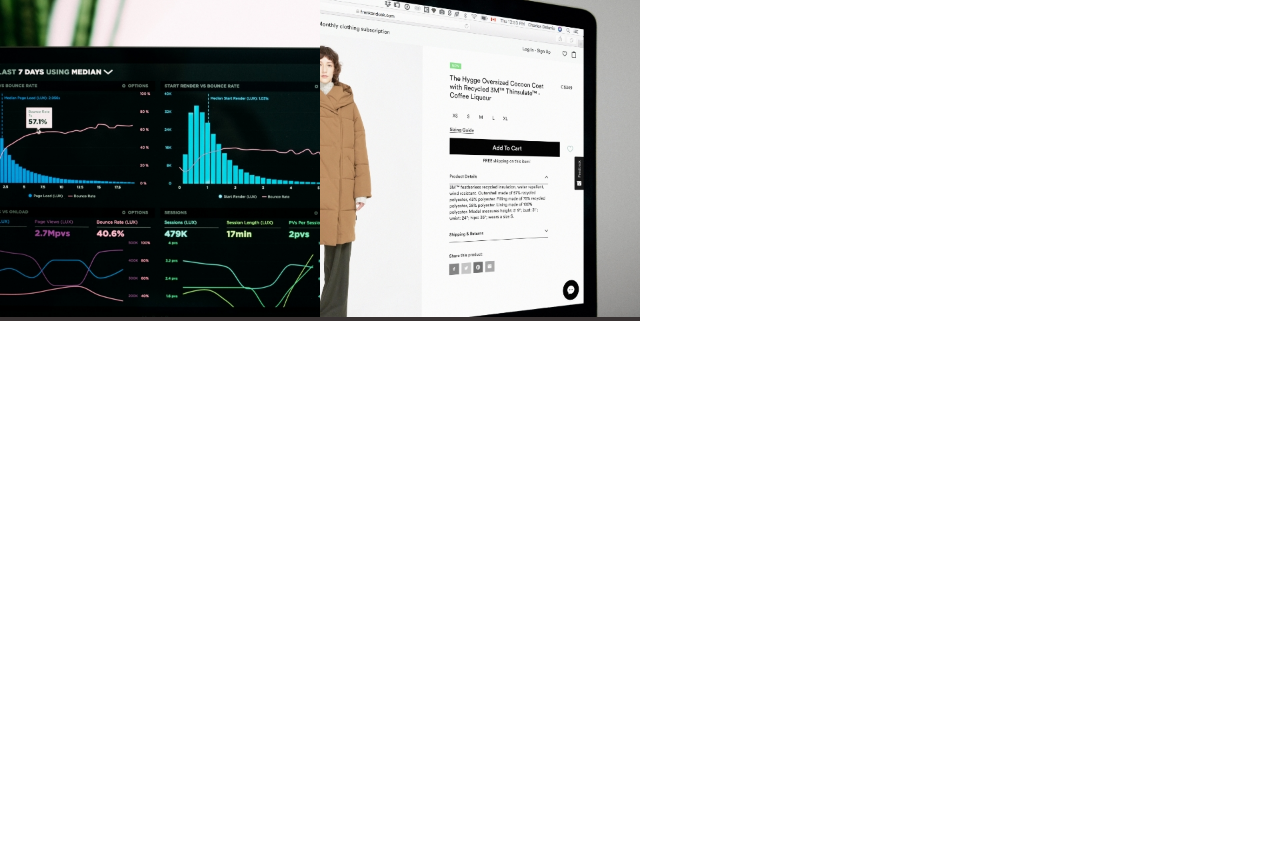
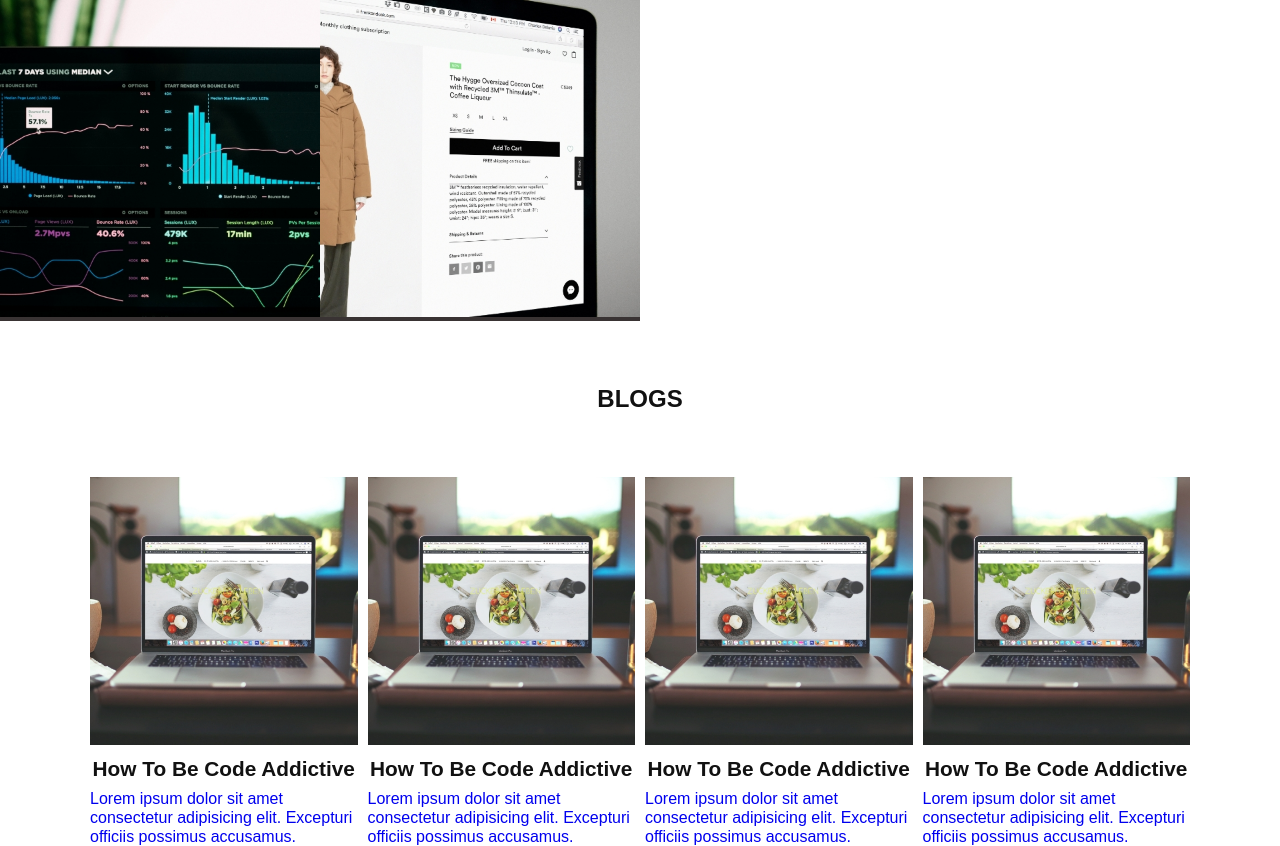
Before and after one commit to Gilbertelnino/My-Brand-Gilbert, a plain HTML site: page UI/index.html in a window 1280 px wide. Shown: the part 2401-3247 px from the top of the page. Before the commit the page ends 2722 px from the top, so only its background shows below. Drawn offline with Linux system fonts and the light colour scheme.

Commit message:
adding blog

```diff
--- a/UI/css/style.css
+++ b/UI/css/style.css
@@ -226,3 +226,24 @@ nav a {
 .portfolio__item:focus .portfolio__img {
   transform: scale(1.2);
 }
+
+/* BLOG SECTION */
+.blog {
+  display: grid;
+  grid-template-columns: repeat(auto-fit, minmax(250px, 1fr));
+  gap: 10px;
+}
+
+.blog-detail a:hover {
+  color: #534f55;
+}
+.blog-detail a h2 {
+  text-align: center;
+  color: #111111;
+  text-transform: capitalize;
+  padding: 0.5rem 0;
+  font-size: 1.3rem;
+}
+.blog-detail a p {
+  line-height: 1.2;
+}
--- a/UI/index.html
+++ b/UI/index.html
@@ -164,5 +164,51 @@
         </a>
       </div>
     </section>
+    <section id="blog">
+      <h1 class="section-title">Blogs</h1>
+
+      <div class="container blog">
+        <div class="blog-detail">
+          <a href="#">
+            <img src="./img/portfolio-05.jpg" alt="computer" />
+            <h2>how to be code addictive</h2>
+            <p>
+              Lorem ipsum dolor sit amet consectetur adipisicing elit. Excepturi
+              officiis possimus accusamus.
+            </p>
+          </a>
+        </div>
+        <div class="blog-detail">
+          <a href="#">
+            <img src="./img/portfolio-05.jpg" alt="computer" />
+            <h2>how to be code addictive</h2>
+            <p>
+              Lorem ipsum dolor sit amet consectetur adipisicing elit. Excepturi
+              officiis possimus accusamus.
+            </p>
+          </a>
+        </div>
+        <div class="blog-detail">
+          <a href="#">
+            <img src="./img/portfolio-05.jpg" alt="computer" />
+            <h2>how to be code addictive</h2>
+            <p>
+              Lorem ipsum dolor sit amet consectetur adipisicing elit. Excepturi
+              officiis possimus accusamus.
+            </p>
+          </a>
+        </div>
+        <div class="blog-detail">
+          <a href="#">
+            <img src="./img/portfolio-05.jpg" alt="computer" />
+            <h2>how to be code addictive</h2>
+            <p>
+              Lorem ipsum dolor sit amet consectetur adipisicing elit. Excepturi
+              officiis possimus accusamus.
+            </p>
+          </a>
+        </div>
+      </div>
+    </section>
   </body>
 </html>
```
